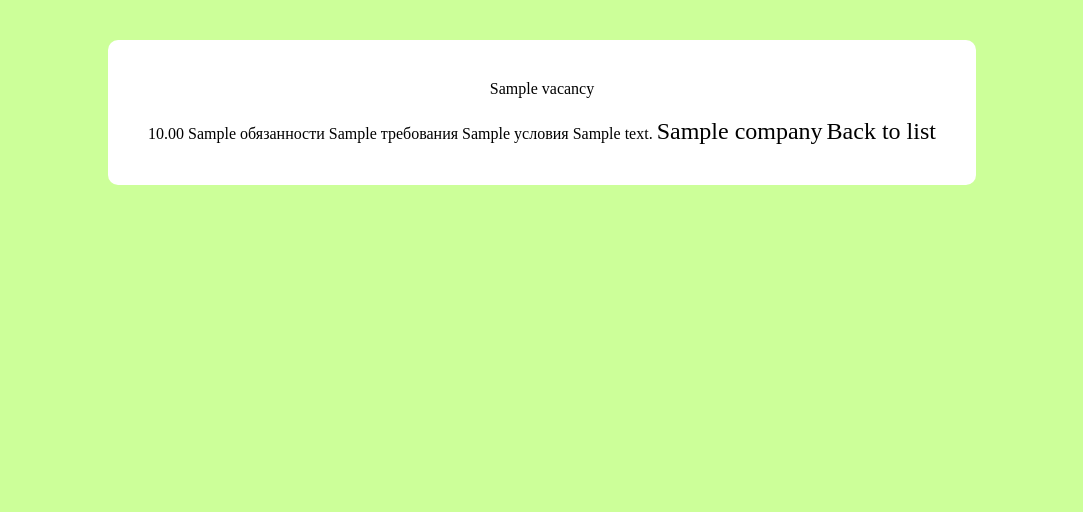
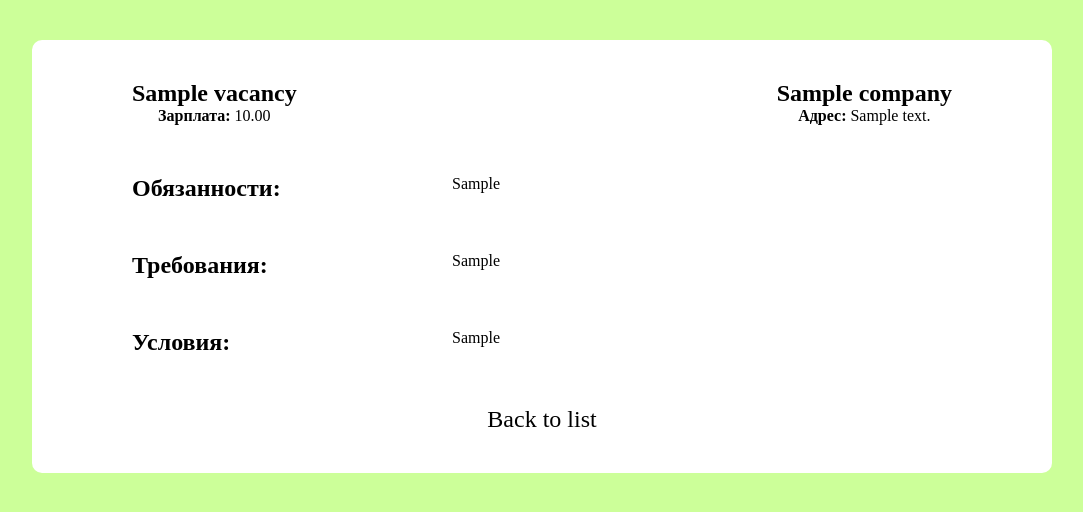
Before and after one commit to redman1922/kursach_1, a Django app: page /vacancy/1/ in a window 1280 px wide. Shown: the part 67-579 px from the top of the page, without its empty margins (98-1181 px from the left). Run offline with Django 4.2, Linux system fonts and the light colour scheme; tables that the repository leaves empty hold one stand-in row (values such as "Sample post"); parts of the project's set-up code (start-up, migrations or seed data) failed here and were passed over.

Commit message:
Vacancy styles

```diff
--- a/kursach_db/auth_profile/templates/main.html
+++ b/kursach_db/auth_profile/templates/main.html
@@ -112,6 +112,19 @@ background-color:white;
        border-radius:10px;
     }
 
+    .vansy-cards{
+    display:flex;
+    justify-content:space-around;
+    border:1px solid gray;
+    height:70px; align-items:
+    center;
+    margin:20px 0;
+    border-radius:5px;
+    }
+
+    .vansy-cards:hover{
+        box-shadow: inset 1px 1px 10px black;
+    }
     </style>
 </head>
 <body>
--- a/kursach_db/job_app/admin.py
+++ b/kursach_db/job_app/admin.py
@@ -5,7 +5,7 @@ from .models import *
 
 @admin.register(Vacancy)
 class VacancyAdmin(admin.ModelAdmin):
-    list_display = ["pk", "title", "price"]
+    list_display = ["pk", "title", "price", "company"]
     list_display_links = ["pk", "title"]
     list_per_page = 20
 
--- a/kursach_db/job_app/templates/job_app/vacancy_detail.html
+++ b/kursach_db/job_app/templates/job_app/vacancy_detail.html
@@ -1,15 +1,31 @@
 {% extends 'main.html' %}
 
 {% block content %}
-<div class="wrapper-login">
-    <p style="margin: 0 0 20px;">{{ vacancy.title }}</p>
-    {{ vacancy.price }}
-    {{ vacancy.responsibilities }} обязанности
-    {{ vacancy.requirements }} требования
-    {{ vacancy.conditions }} условия
-    {{ vacancy.address }}
-
-    <a href="{% url 'job:company_detail' pk=vacancy.company.pk %}">{{ vacancy.company.name }}</a>
+<div style="max-width:1100px;width:100%; box-sizing:border-box; padding:40px 100px" class="wrapper-login">
+    <div style="display:flex; justify-content: space-between;">
+        <div>
+            <h2>{{ vacancy.title }}</h2>
+            <span><strong>Зарплата:</strong> {{ vacancy.price }}</span>
+        </div>
+        <div>
+            <strong><a href="{% url 'job:company_detail' pk=vacancy.company.pk %}">{{ vacancy.company.name }}</a></strong>
+            <p><strong>Адрес:</strong> {{ vacancy.address }}</p>
+        </div>
+    </div>
+    <div>
+        <div style="margin:50px 0; display:flex; justify-content: space-between;">
+            <h2>Обязанности:</h2>
+            <p style="max-width:500px; width:100%; text-align:start;">{{ vacancy.responsibilities }} </p>
+        </div>
+        <div style="margin:50px 0; display:flex; justify-content: space-between;">
+            <h2>Требования:</h2>
+            <p style="max-width:500px; width:100%; text-align:start;">{{ vacancy.requirements }} </p>
+        </div>
+        <div style="margin:50px 0; display:flex; justify-content: space-between;">
+            <h2>Условия:</h2>
+            <p style="max-width:500px; width:100%; text-align:start;">{{ vacancy.conditions }} </p>
+        </div>
+    </div>
     <a href="{% url 'job:vacancy_list' %}">Back to list</a>
 </div>
 {% endblock %}
```
Also changed, not shown: kursach_db/job_app/templates/job_app/company_detail.html (+25 -8 lines), kursach_db/job_app/templates/job_app/vacancy_list.html (+14 -19 lines), kursach_db/media/company/company_None/picture/0eab3e0bc68b5a5999118b6943d251df.jpg (added), kursach_db/media/company/company_None/picture/6RyvMTPatvs.jpg (added).
